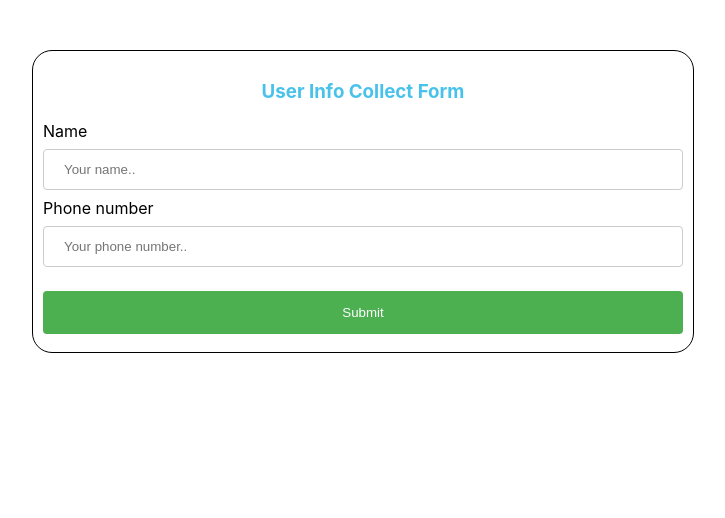
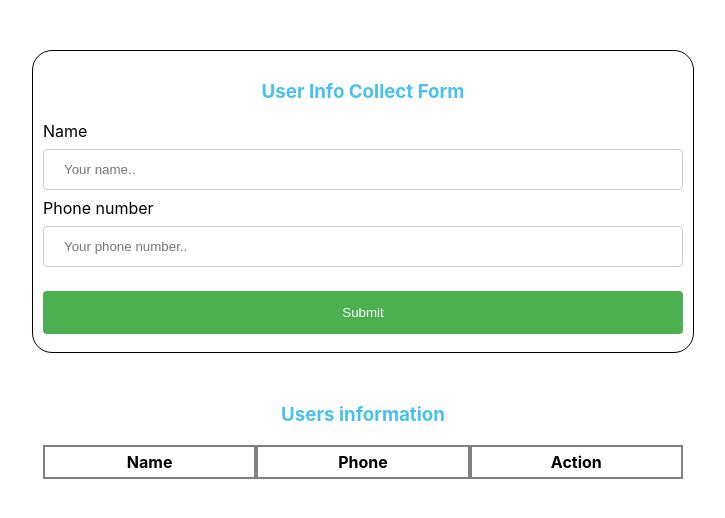
Before and after one commit to arifmia1129/helios-task, a React (Create React App) app: page / in a window 1280 px wide. Shown: the top 518 px of the page, without its empty margins (277-1002 px from the left). Built offline with nearby package versions, Linux system fonts and the light colour scheme.

Commit message:
added user information table and loaded data from local storage

```diff
--- a/src/components/Main/Main.js
+++ b/src/components/Main/Main.js
@@ -1,10 +1,12 @@
 import React from 'react';
 import UserForm from '../UserForm/UserForm';
+import UserInfoTable from '../UserInfoTable/UserInfoTable';
 
 const Main = () => {
     return (
         <div>
             <UserForm />
+            <UserInfoTable />
         </div>
     );
 };
--- a/src/components/UserForm/UserForm.css
+++ b/src/components/UserForm/UserForm.css
@@ -6,7 +6,7 @@ form {
     border-radius: 20px;
 }
 
-#form-title {
+#title {
     text-align: center;
     color: rgb(73, 194, 235);
 }
@@ -51,3 +51,11 @@ input[type=submit]:hover {
         padding: 0;
     }
 }
+
+@media screen and (min-width:767px) and (max-width:1023px) {
+    form {
+        width: 90%;
+        border: none;
+        padding: 0;
+    }
+}
--- a/src/components/UserForm/UserForm.js
+++ b/src/components/UserForm/UserForm.js
@@ -23,7 +23,7 @@ const UserForm = () => {
     return (
         <div>
             <form onSubmit={handleUserInfo}>
-                <h3 id='form-title'>User Info Collect Form</h3>
+                <h3 id='title'>User Info Collect Form</h3>
                 <label for="fname">Name</label>
                 <input type="text" id="name" name="name" placeholder="Your name.." />
                 <label for="lname">Phone number</label>
--- /dev/null
+++ b/src/components/UserInfoTable/User.css
@@ -0,0 +1,16 @@
+.row {
+    display: flex;
+    justify-content: center;
+    align-items: center;
+}
+
+.col {
+    width: 100%;
+    border: 2px solid gray;
+    text-align: center;
+    padding: 5px 0;
+}
+
+#btn {
+    cursor: pointer;
+}
--- /dev/null
+++ b/src/components/UserInfoTable/User.js
@@ -0,0 +1,20 @@
+import React from 'react';
+import { useNavigate } from 'react-router-dom';
+import "./User.css";
+
+const User = ({ user }) => {
+    const navigate = useNavigate();
+    const { name, phone } = user;
+    const handleDetail = () => {
+        navigate(`detail/${phone}`)
+    }
+    return (
+        <div class="row">
+            <div class="col">{name}</div>
+            <div class="col">{phone}</div>
+            <div id='btn' onClick={handleDetail} class="col">Detail</div>
+        </div>
+    );
+};
+
+export default User;
--- /dev/null
+++ b/src/components/UserInfoTable/UserInfoTable.css
@@ -0,0 +1,30 @@
+.container {
+    width: 50%;
+    margin: auto;
+    margin-bottom: 50px;
+}
+
+.header {
+    font-weight: 700;
+}
+
+.row-container .row:nth-child(3n+0) {
+    background-color: rgb(255, 225, 169);
+}
+
+@media screen and (max-width:767px) {
+    .container {
+        width: 95%;
+        margin: 0 auto;
+        font-size: x-small;
+        margin-bottom: 50px;
+    }
+}
+
+@media screen and (min-width:767px) and (max-width:1023px) {
+    .container {
+        width: 90%;
+        margin: 0 auto;
+        margin-bottom: 50px;
+    }
+}
--- /dev/null
+++ b/src/components/UserInfoTable/UserInfoTable.js
@@ -0,0 +1,28 @@
+import React from 'react';
+import useUser from '../../hooks/useUser';
+import User from './User';
+import "./UserInfoTable.css";
+
+const UserInfoTable = () => {
+    const [users] = useUser();
+    return (
+        <div class="container">
+            <h3 id='title'>Users information</h3>
+            <div class="row">
+                <div class="col header">Name</div>
+                <div class="col header">Phone</div>
+                <div class="col header">Action</div>
+            </div>
+            <div className='row-container'>
+                {
+                    users?.map((user, index) => <User
+                        key={index}
+                        user={user}
+                    />)
+                }
+            </div>
+        </div>
+    );
+};
+
+export default UserInfoTable;
--- /dev/null
+++ b/src/hooks/useUser.js
@@ -0,0 +1,11 @@
+import { useEffect, useState } from 'react';
+
+const useUser = () => {
+    const [users, setUsers] = useState();
+    useEffect(() => {
+        setUsers(JSON.parse(localStorage.getItem("users-info")));
+    }, [])
+    return [users];
+}
+
+export default useUser;
```
